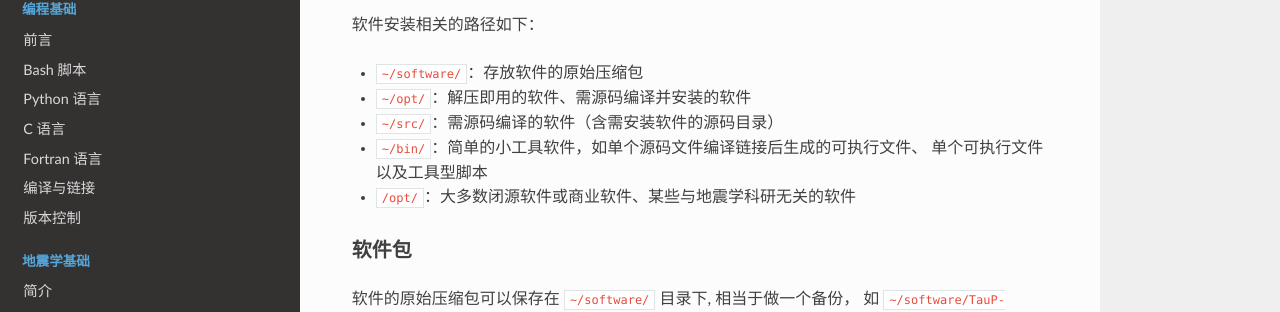
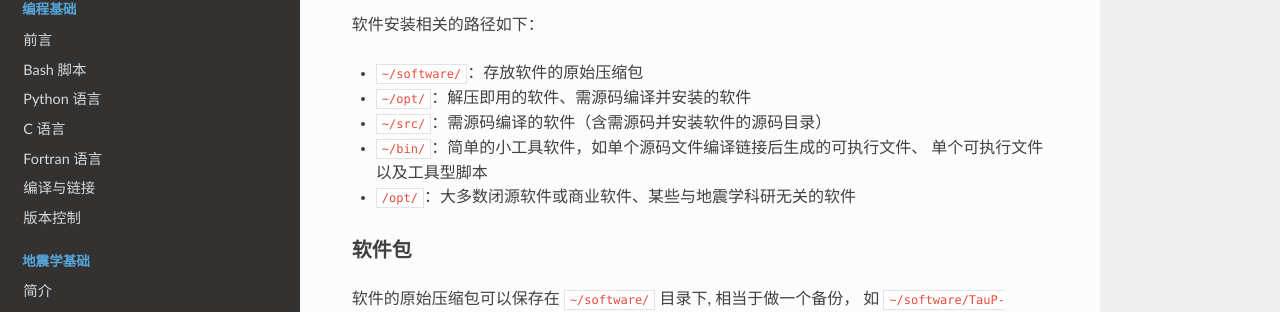
Before and after one commit to seismo-learn/seismology101, a Sphinx documentation site: the page built from source/best-practices/software-installation.rst, in a window 1280 px wide and 900 px high, scrolled down 758 px. Shown: the part 145-457 px from the top of the window. Built offline with Sphinx 7.4.7 and the Read the Docs theme 2.0.0, drawn with Linux system fonts in a browser that asks for light colours.

Commit message:
Update source/best-practices/software-installation.rst
Co-authored-by: Jiayuan Yao <coreman.seism@gmail.com>

```diff
--- a/source/best-practices/software-installation.rst
+++ b/source/best-practices/software-installation.rst
@@ -39,7 +39,7 @@ Linux 或 macOS 系统下安装软件通常有如下几种方式：
 
 - :file:`~/software/`\ ：存放软件的原始压缩包
 - :file:`~/opt/`\ ：解压即用的软件、需源码编译并安装的软件
-- :file:`~/src/`\ ：需源码编译的软件（含需安装软件的源码目录）
+- :file:`~/src/`\ ：需源码编译的软件（含需源码并安装软件的源码目录）
 - :file:`~/bin/`\ ：简单的小工具软件，如单个源码文件编译链接后生成的可执行文件、
   单个可执行文件以及工具型脚本
 - :file:`/opt/`\ ：大多数闭源软件或商业软件、某些与地震学科研无关的软件
```
